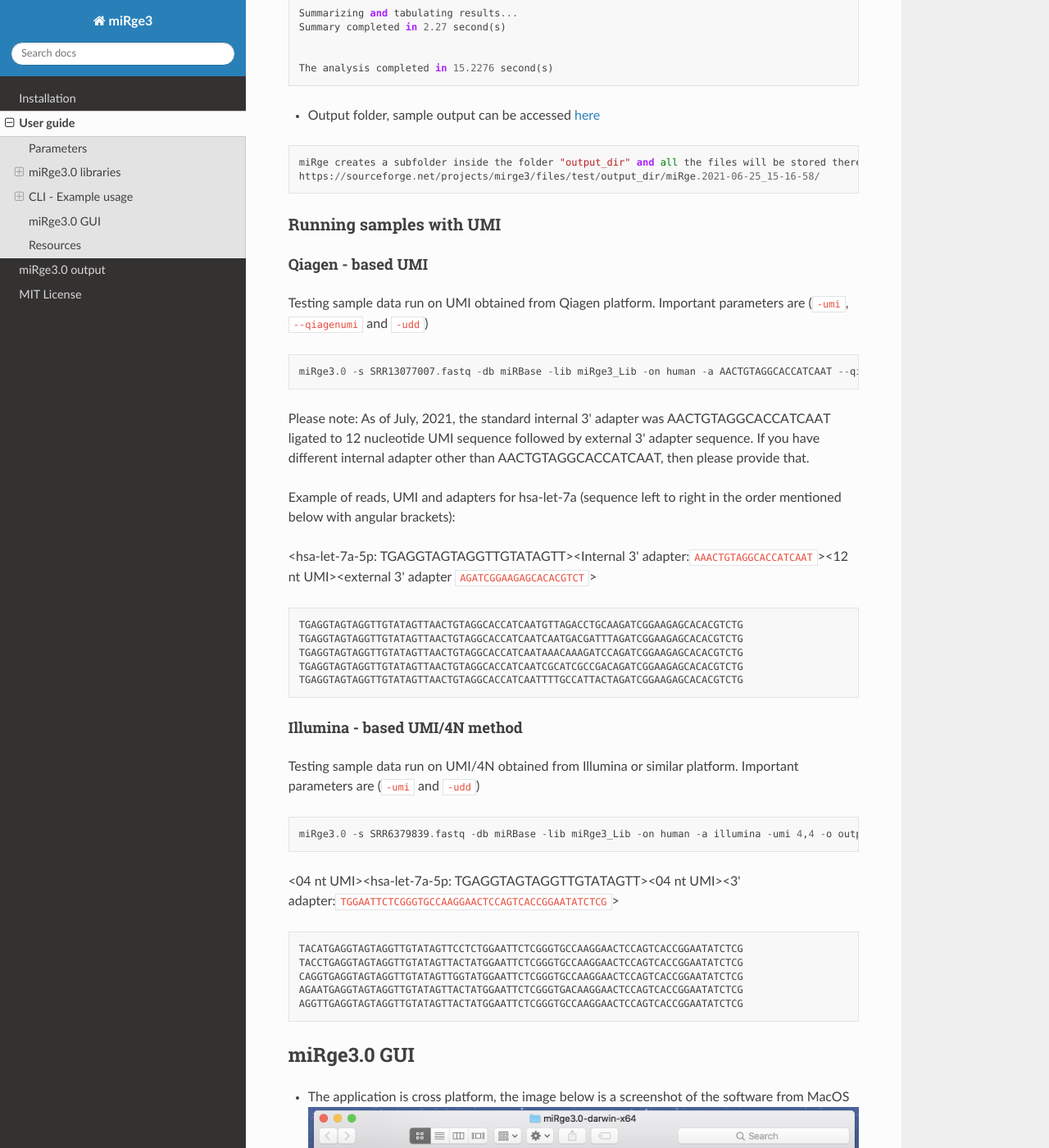
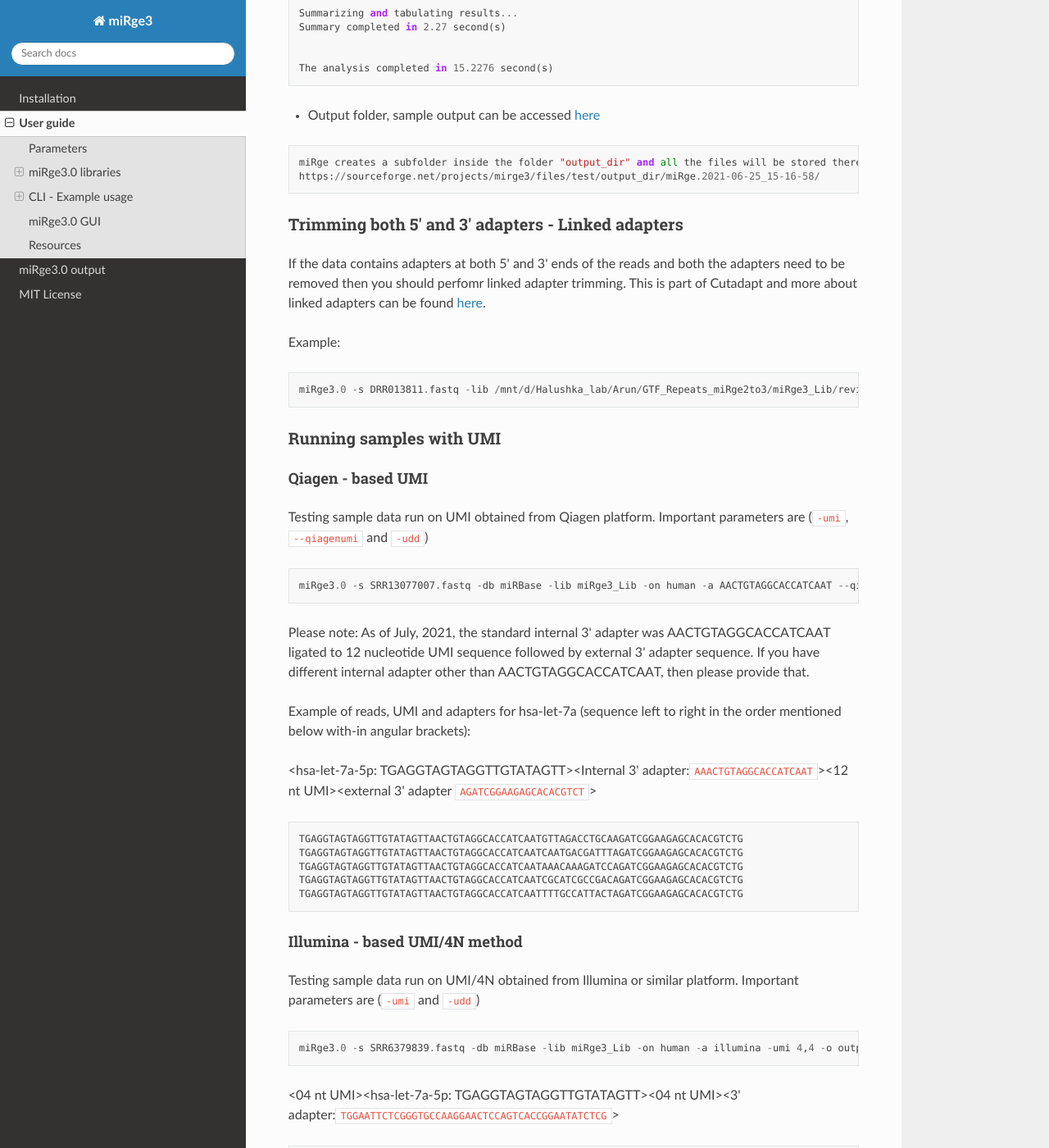
Before and after one commit to mhalushka/miRge3.0, a Sphinx documentation site: the page built from docs/source/quick_start.md, in a window 1280 px wide and 1400 px high, scrolled down 4228 px. Shown: the whole window at 82% size. Built offline with Sphinx 7.4.7 and the Read the Docs theme 2.0.0, drawn with Linux system fonts in a browser that asks for light colours.

Commit message:
Update quick_start.md
Included documentation to linked adapters usage.

````diff
--- a/docs/source/quick_start.md
+++ b/docs/source/quick_start.md
@@ -203,6 +203,14 @@
 miRge creates a subfolder inside the folder "output_dir" and all the files will be stored there. The test output can be accessed at the following link:
 https://sourceforge.net/projects/mirge3/files/test/output_dir/miRge.2021-06-25_15-16-58/
 ```
+### Trimming both 5' and 3' adapters - Linked adapters
+If the data contains adapters at both 5' and 3' ends of the reads and both the adapters need to be removed then you should perfomr linked adapter trimming. This is part of Cutadapt and more about linked adapters can be found [here](https://cutadapt.readthedocs.io/en/stable/guide.html#linked-adapters-combined-5-and-3-adapter).
+
+Example:
+```
+miRge3.0 -s DRR013811.fastq -lib /mnt/d/Halushka_lab/Arun/GTF_Repeats_miRge2to3/miRge3_Lib/revised_hsa  -on human -db mirbase -o output_dir -g "TTAGGC...TGGAATTCTCGGGTGCCAAGGAACTCCAGT"
+```
+
 ### Running samples with UMI
 #### Qiagen - based UMI
 Testing sample data run on UMI obtained from Qiagen platform. Important parameters are (`-umi`, `--qiagenumi` and `-udd`)
@@ -212,7 +220,7 @@
 
 Please note: As of July, 2021, the standard internal 3' adapter was AACTGTAGGCACCATCAAT ligated to 12 nucleotide UMI sequence followed by external 3' adapter sequence. If you have different internal adapter other than AACTGTAGGCACCATCAAT, then please provide that.
 
-Example of reads, UMI and adapters for hsa-let-7a (sequence left to right in the order mentioned below with angular brackets):
+Example of reads, UMI and adapters for hsa-let-7a (sequence left to right in the order mentioned below with-in angular brackets):
 
 <hsa-let-7a-5p: TGAGGTAGTAGGTTGTATAGTT><Internal 3' adapter:`AAACTGTAGGCACCATCAAT`><12 nt UMI><external 3' adapter `AGATCGGAAGAGCACACGTCT`>
 ```
@@ -239,7 +247,6 @@
 AGGTTGAGGTAGTAGGTTGTATAGTTACTATGGAATTCTCGGGTGCCAAGGAACTCCAGTCACCGGAATATCTCG
 ```
 
-
 ## miRge3.0 GUI
 
 - The application is cross platform, the image below is a screenshot of the software from MacOS
````
